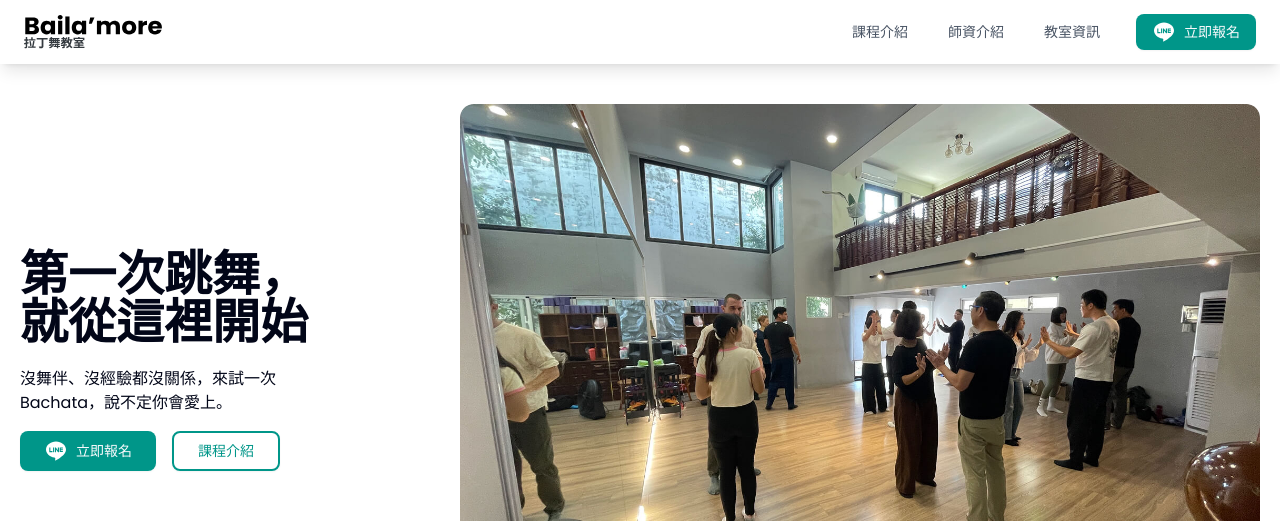
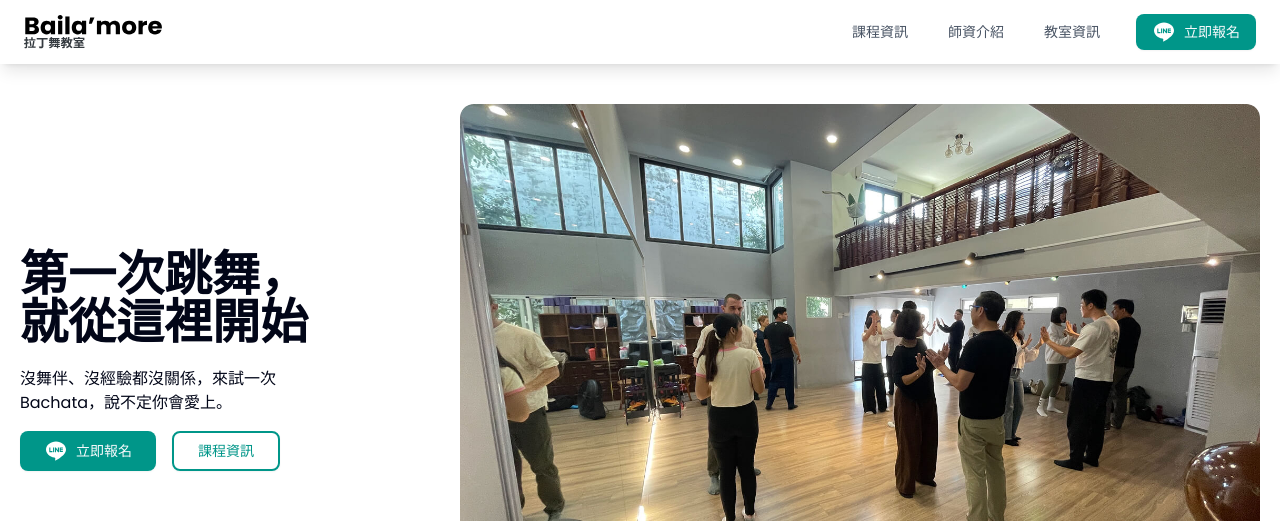
Before and after one commit to j606888/bailamore-web, a Next.js app: page / in a window 1280 px wide. Shown: the top 521 px of the page. Built offline with nearby package versions, Linux system fonts and the light colour scheme.

Commit message:
Tweak code

```diff
--- a/src/app/courses/page.tsx
+++ b/src/app/courses/page.tsx
@@ -2,6 +2,7 @@
 
 import React, { useState, useEffect } from 'react';
 import { useSearchParams, useRouter  } from 'next/navigation';
+import { Suspense } from 'react'
 import Introduction from '@/components/courses/Introduction';
 import Schedule from '@/components/courses/Schedule';
 import Pricing from '@/components/courses/Pricing';
@@ -52,16 +53,18 @@ export default function CoursesPage() {
         {TABS.map(tab => (
           <div
             key={tab.query}
-            className={`px-3 py-3 md:px-4 md:py-4 relative ${tab.query === activeTab ? 'after:content-[""] after:absolute after:bottom-0 after:left-0 after:w-full after:h-[2px] after:bg-teal-600' : ''}`}
+            className={`px-3 py-3 md:px-4 md:py-4 relative hover:cursor-pointer ${tab.query === activeTab ? 'after:content-[""] after:absolute after:bottom-0 after:left-0 after:w-full after:h-[2px] after:bg-teal-600' : ''}`}
             onClick={() => handleTabClick(tab.query)}
           >
             <div className={`font-poppins text-xs md:text-base ${tab.query === activeTab ? 'text-teal-600 font-bold' : 'text-gray-600'}`}>{tab.label}</div>
           </div>
         ))}
       </div>
-      {activeTab === 'introduction' && <Introduction />}
-      {activeTab === 'schedule' && <Schedule />}
-      {activeTab === 'pricing' && <Pricing />}
+      <Suspense fallback={<div className="flex items-center justify-center h-64">Loading...</div>}>
+        {activeTab === 'introduction' && <Introduction />}
+        {activeTab === 'schedule' && <Schedule />}
+        {activeTab === 'pricing' && <Pricing />}
+      </Suspense>
     </>
   );
 }
--- a/src/components/Navbar.tsx
+++ b/src/components/Navbar.tsx
@@ -7,7 +7,7 @@ import Image from 'next/image';
 import { Button } from './ui/button';
 
 const NAV_LINKS = [
-  { name: '課程介紹', href: '/courses' },
+  { name: '課程資訊', href: '/courses' },
   { name: '師資介紹', href: '/teachers' },
   { name: '教室資訊', href: '/location' },
   // { name: '活動', href: '/events', disabled: true },
--- a/src/components/home/FAQ.tsx
+++ b/src/components/home/FAQ.tsx
@@ -42,7 +42,7 @@ const faqs: FAQItem[] = [
     id: 5,
     question: '關於課程費用',
     answer: [
-      '我們採用課卡的方式，每次購買一張課卡可以使用 6 次。如果要單次上課的話也是可以的，詳情請參考"課程介紹"'
+      '我們採用課卡的方式，每次購買一張課卡可以使用 6 次。如果要單次上課的話也是可以的，詳情請參考"課程資訊"'
     ],
   },
 ];
--- a/src/components/home/Hero.tsx
+++ b/src/components/home/Hero.tsx
@@ -26,7 +26,7 @@ const Hero = () => {
             </Button>
           </Link>
           <Link href="/courses">
-            <Button size="lg" variant="outline">課程介紹</Button>
+            <Button className='hover:cursor-pointer' size="lg" variant="outline">課程資訊</Button>
           </Link>
         </div>
       </div>
--- a/src/components/icons/UserIcon.tsx
+++ b/src/components/icons/UserIcon.tsx
@@ -4,6 +4,6 @@ interface UserIconProps {
 
 export default function UserIcon({ className = '' }: UserIconProps) {
   return (
-    <svg xmlns="http://www.w3.org/2000/svg" width="20" height="20" viewBox="0 0 24 24" fill="none" stroke="currentColor" stroke-width="2" stroke-linecap="round" stroke-linejoin="round" className={className}><path d="M19 21v-2a4 4 0 0 0-4-4H9a4 4 0 0 0-4 4v2"/><circle cx="12" cy="7" r="4"/></svg>
+    <svg xmlns="http://www.w3.org/2000/svg" width="20" height="20" viewBox="0 0 24 24" fill="none" stroke="currentColor" strokeWidth="2" strokeLinecap="round" strokeLinejoin="round" className={className}><path d="M19 21v-2a4 4 0 0 0-4-4H9a4 4 0 0 0-4 4v2"/><circle cx="12" cy="7" r="4"/></svg>
   );
 }
```
